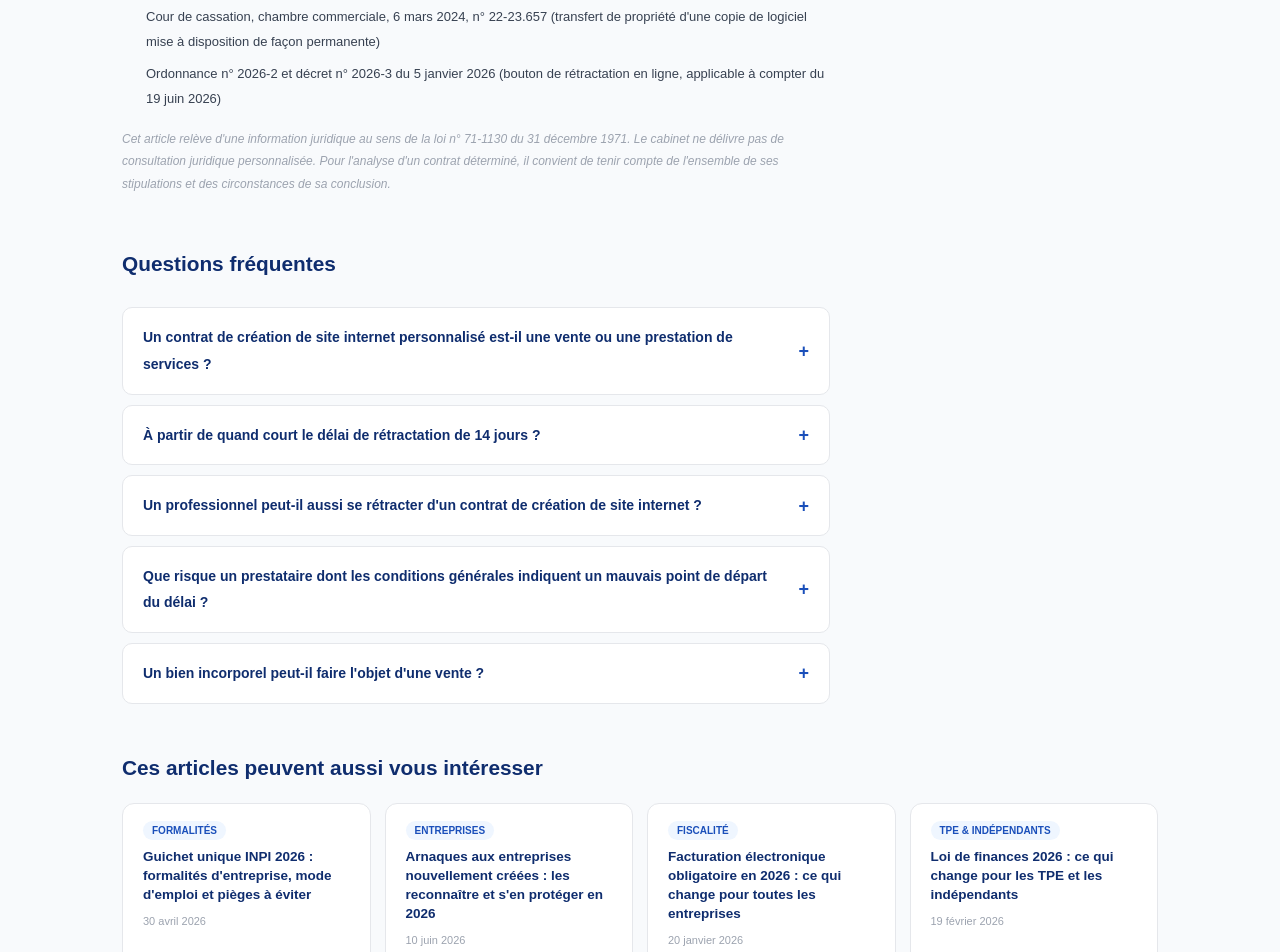
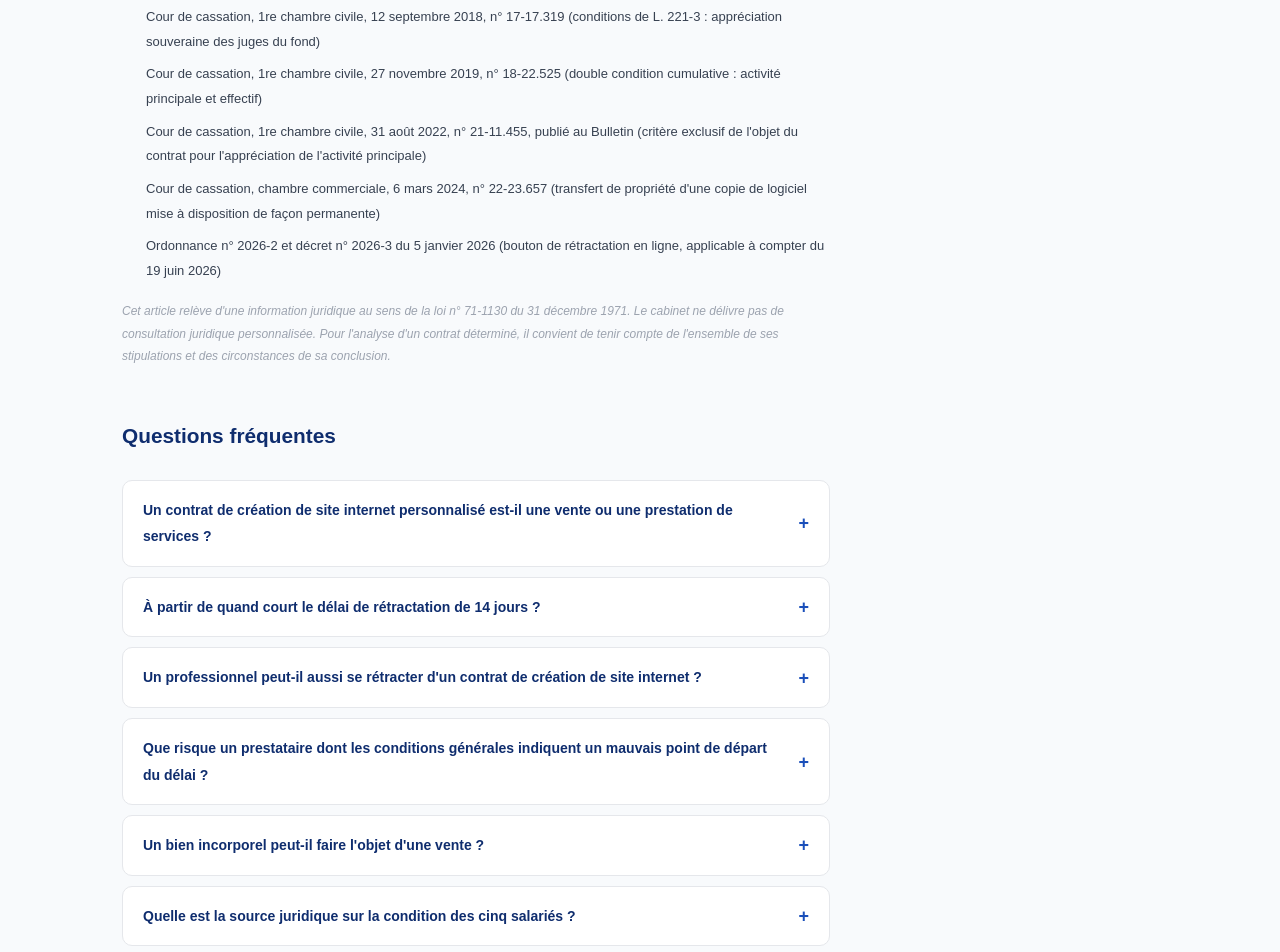
Before and after one commit to SYPA-ASSO/docutheque-next, a Next.js app: page /blog/creation-site-internet-delai-retractation-cour-cassation-28-mai-2026 in a window 1280 px wide. Shown: the part 7620-8572 px from the top of the page. Built offline with nearby package versions, Linux system fonts and the light colour scheme.

Commit message:
blog: section V enrichie L.221-3, FAQ cinq salaries, 3 arrets sources

```diff
--- a/app/blog/creation-site-internet-delai-retractation-cour-cassation-28-mai-2026/page.tsx
+++ b/app/blog/creation-site-internet-delai-retractation-cour-cassation-28-mai-2026/page.tsx
@@ -71,6 +71,14 @@ const schema = {
           "acceptedAnswer": {
             "@type": "Answer",
             "text": "Cela dépend du montage contractuel. Dans un cas précis, celui d'une copie de logiciel téléchargée et rendue utilisable de façon permanente contre paiement, la chambre commerciale de la Cour de cassation (6 mars 2024, n° 22-23.657) a jugé, sur le fondement de l'article L. 122-6, 3° du Code de la propriété intellectuelle, que cette mise à disposition impliquait un transfert de propriété. La première chambre civile, dans l'arrêt du 28 mai 2026, retient une lecture différente pour un site internet personnalisé, faute de transfert de propriété d'un bien meuble au sens de l'article 528 du Code civil et du Code de la consommation."
+          }
+        },
+        {
+          "@type": "Question",
+          "name": "Quelle est la source juridique sur la condition des cinq salariés ?",
+          "acceptedAnswer": {
+            "@type": "Answer",
+            "text": "La condition d'effectif est posée à l'article L. 221-3 du Code de la consommation (deux conditions cumulatives). La Cour de cassation rappelle que le juge du fond doit apprécier exclusivement si l'objet du contrat entre dans le champ de l'activité principale, sans substituer d'autres critères tels que les compétences du professionnel ou l'utilité du contrat (Cass. 1re civ., 31 août 2022, n° 21-11.455, Bull. ; Cass. 1re civ., 27 nov. 2019, n° 18-22.525 ; Cass. 1re civ., 12 sept. 2018, n° 17-17.319)."
           }
         }
       ]
@@ -297,6 +305,9 @@ export default function ArticleSiteInternetRetractation2026() {
                   <li>Code civil, article 528 (définition des biens meubles)</li>
                   <li>Code de la consommation, articles L.&nbsp;221-3 (extension aux professionnels), L.&nbsp;221-5 et L.&nbsp;221-9 (information précontractuelle et bordereau), L.&nbsp;221-18 (point de départ du délai), L.&nbsp;221-20 (prorogation en cas d'absence d'information), L.&nbsp;242-1 (sanctions : nullité)</li>
                   <li>Code de la propriété intellectuelle, article L.&nbsp;122-6, 3°</li>
+                  <li>Cour de cassation, 1re chambre civile, 12 septembre 2018, n°&nbsp;17-17.319 (conditions de L.&nbsp;221-3 : appréciation souveraine des juges du fond)</li>
+                  <li>Cour de cassation, 1re chambre civile, 27 novembre 2019, n°&nbsp;18-22.525 (double condition cumulative : activité principale et effectif)</li>
+                  <li>Cour de cassation, 1re chambre civile, 31 août 2022, n°&nbsp;21-11.455, publié au Bulletin (critère exclusif de l'objet du contrat pour l'appréciation de l'activité principale)</li>
                   <li>Cour de cassation, chambre commerciale, 6 mars 2024, n°&nbsp;22-23.657 (transfert de propriété d'une copie de logiciel mise à disposition de façon permanente)</li>
                   <li>Ordonnance n°&nbsp;2026-2 et décret n°&nbsp;2026-3 du 5 janvier 2026 (bouton de rétractation en ligne, applicable à compter du 19 juin 2026)</li>
                 </ul>
@@ -340,6 +351,13 @@ export default function ArticleSiteInternetRetractation2026() {
                       <span style={{color: '#1a4fba', fontSize: '18px', flexShrink: 0, lineHeight: 1}}>+</span>
                     </summary>
                     <p style={{color: '#374151', fontSize: '13px', lineHeight: '1.75', marginTop: '12px', marginBottom: 0}}>Cela dépend du montage contractuel. Dans un cas précis, celui d'une copie de logiciel téléchargée et rendue utilisable de façon permanente contre paiement, la chambre commerciale de la Cour de cassation (6 mars 2024, n°&nbsp;22-23.657) a jugé, sur le fondement de l'article L.&nbsp;122-6, 3° du Code de la propriété intellectuelle, que cette mise à disposition impliquait un transfert de propriété. La première chambre civile, dans l'arrêt du 28 mai 2026, retient une lecture différente pour un site internet personnalisé, faute de transfert de propriété d'un bien meuble au sens de l'article 528 du Code civil et du Code de la consommation.</p>
+                  </details>
+                  <details style={{background: 'white', border: '1px solid #e5e7eb', borderRadius: '10px', padding: '1rem 1.25rem'}}>
+                    <summary style={{fontWeight: '600', color: '#0f2d6e', fontSize: '14px', cursor: 'pointer', listStyle: 'none', display: 'flex', justifyContent: 'space-between', alignItems: 'center', gap: '12px'}}>
+                      <span>Quelle est la source juridique sur la condition des cinq salariés ?</span>
+                      <span style={{color: '#1a4fba', fontSize: '18px', flexShrink: 0, lineHeight: 1}}>+</span>
+                    </summary>
+                    <p style={{color: '#374151', fontSize: '13px', lineHeight: '1.75', marginTop: '12px', marginBottom: 0}}>La condition d'effectif est posée à l'article L. 221-3 du Code de la consommation, qui exige deux conditions cumulatives : l'objet du contrat doit être étranger à l'activité principale du professionnel sollicité, et celui-ci doit employer au plus cinq salariés. La Cour de cassation rappelle que le juge du fond doit apprécier exclusivement le premier critère sans y substituer d'autres éléments tels que les compétences du professionnel ou l'utilité du contrat pour son activité (Cass. 1re civ., 31 août 2022, n° 21-11.455, publié au Bulletin). Cette jurisprudence s'inscrit dans une ligne constante (Cass. 1re civ., 27 nov. 2019, n° 18-22.525 ; Cass. 1re civ., 12 sept. 2018, n° 17-17.319).</p>
                   </details>
                 </div>
               </section>
```
